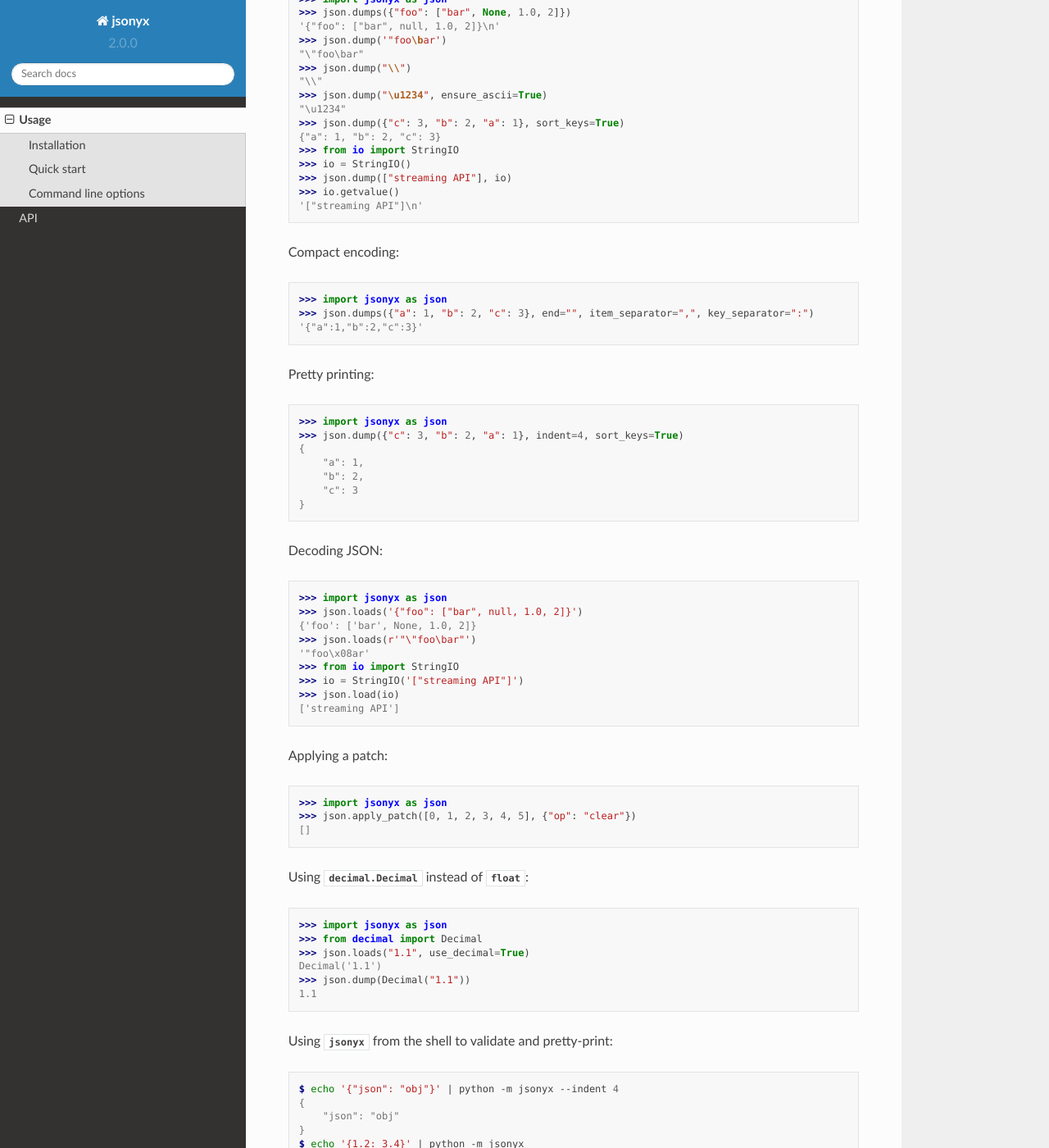
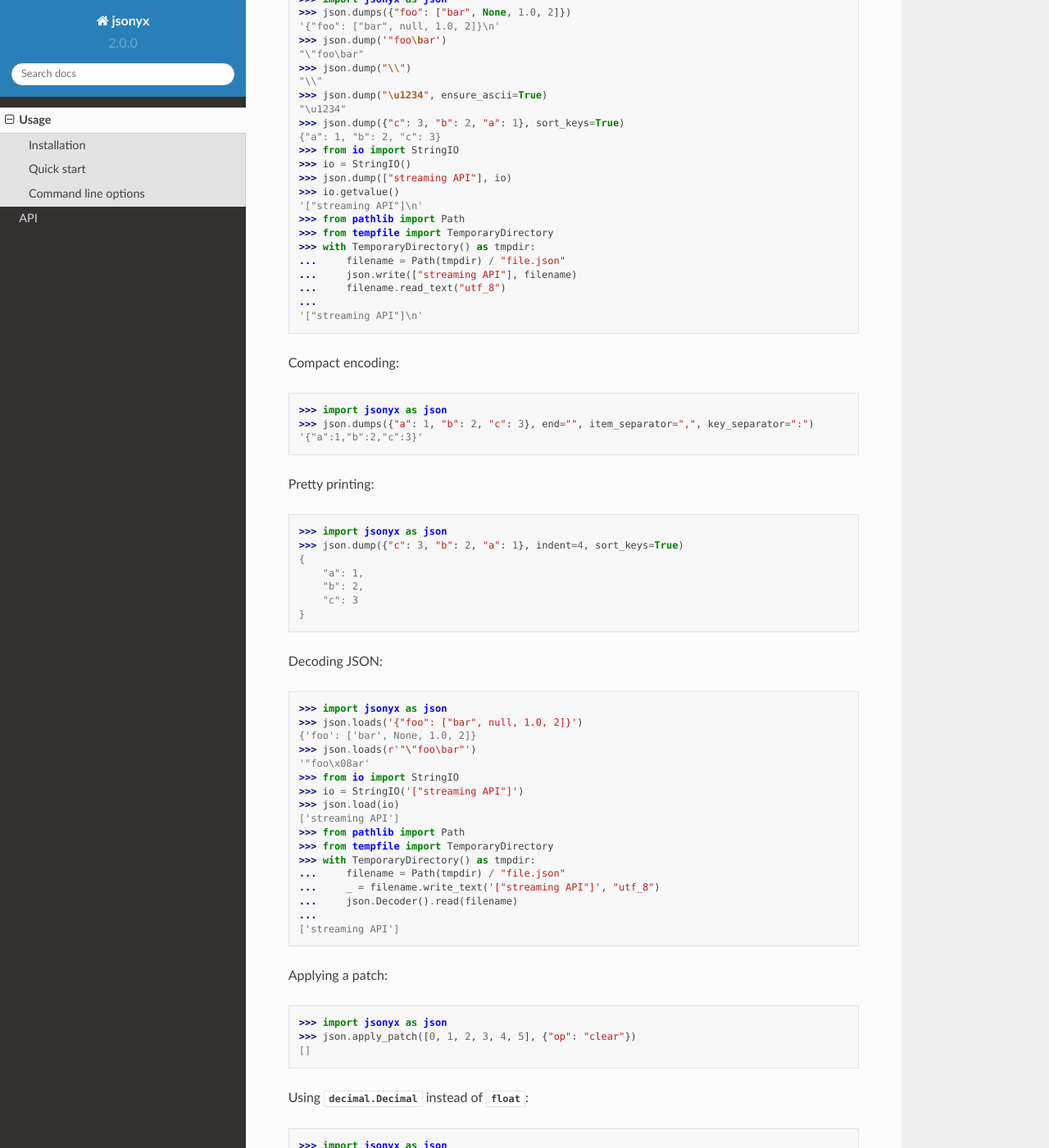
Before and after one commit to nineteendo/jsonyx, a Sphinx documentation site: the page built from docs/source/usage.rst, in a window 1280 px wide and 1400 px high, scrolled down 458 px. Shown: the whole window at 82% size. Built offline with Sphinx 7.4.7 and the Read the Docs theme 2.0.0, drawn with Linux system fonts in a browser that asks for light colours.

Commit message:
Read and write example

```diff
--- a/docs/source/usage.rst
+++ b/docs/source/usage.rst
@@ -33,6 +33,14 @@ Encoding basic Python object hierarchies::
     >>> json.dump(["streaming API"], io)
     >>> io.getvalue()
     '["streaming API"]\n'
+    >>> from pathlib import Path
+    >>> from tempfile import TemporaryDirectory
+    >>> with TemporaryDirectory() as tmpdir:
+    ...     filename = Path(tmpdir) / "file.json"
+    ...     json.write(["streaming API"], filename)
+    ...     filename.read_text("utf_8")
+    ...
+    '["streaming API"]\n'
 
 Compact encoding::
 
@@ -60,6 +68,14 @@ Decoding JSON::
     >>> from io import StringIO
     >>> io = StringIO('["streaming API"]')
     >>> json.load(io)
+    ['streaming API']
+    >>> from pathlib import Path
+    >>> from tempfile import TemporaryDirectory
+    >>> with TemporaryDirectory() as tmpdir:
+    ...     filename = Path(tmpdir) / "file.json"
+    ...     _ = filename.write_text('["streaming API"]', "utf_8")
+    ...     json.Decoder().read(filename)
+    ...
     ['streaming API']
 
 Applying a patch::
```
